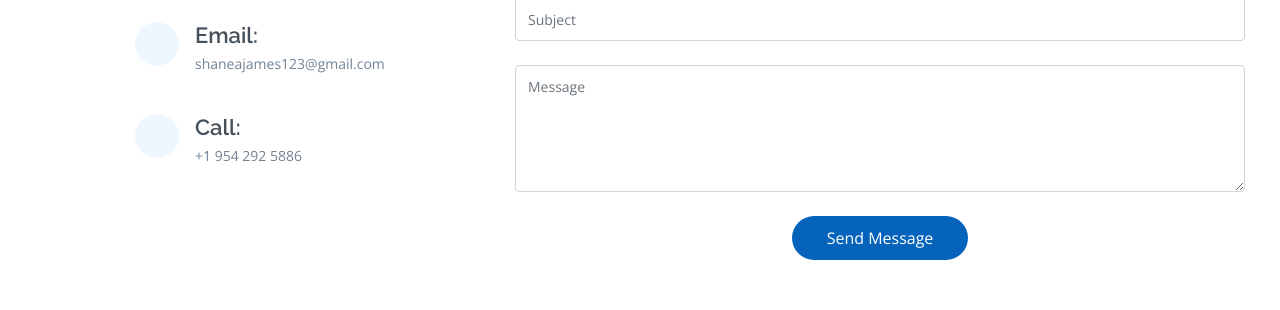
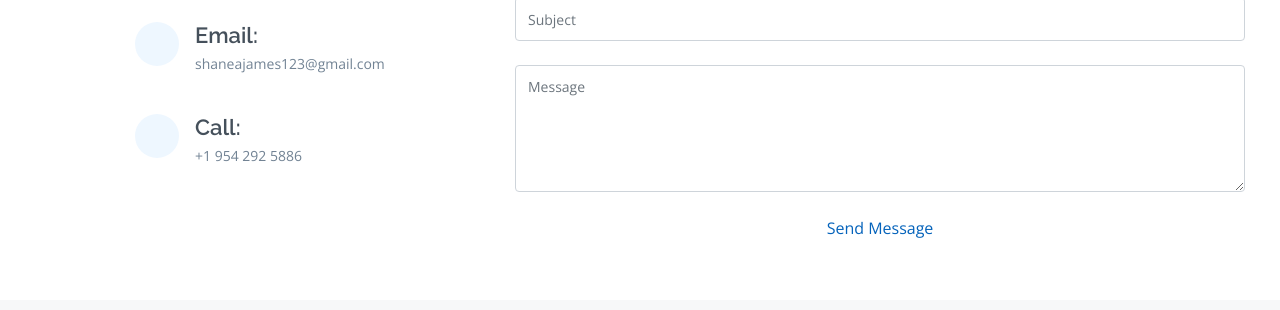
Before and after one commit to hanvnguyen94/shanejames90.github.io, a website: page index.html in a window 1280 px wide. Shown: the part 4502-4812 px from the top of the page. Drawn offline with nearby package versions, Linux system fonts and the light colour scheme; some icons are missing; a web font is replaced by a local one.

Commit message:
add link to email me

```diff
--- a/index.html
+++ b/index.html
@@ -447,7 +447,9 @@
                 <div class="error-message"></div>
                 <div class="sent-message">Your message has been sent. Thank you!</div>
               </div>
-              <div class="text-center"><button type="submit">Send Message</button></div>
+              <div class="text-center">
+                <a href="mailto:shaneajames123@gmail.com">Send Message</a>
+              </div>
             </form>
 
           </div>
```
